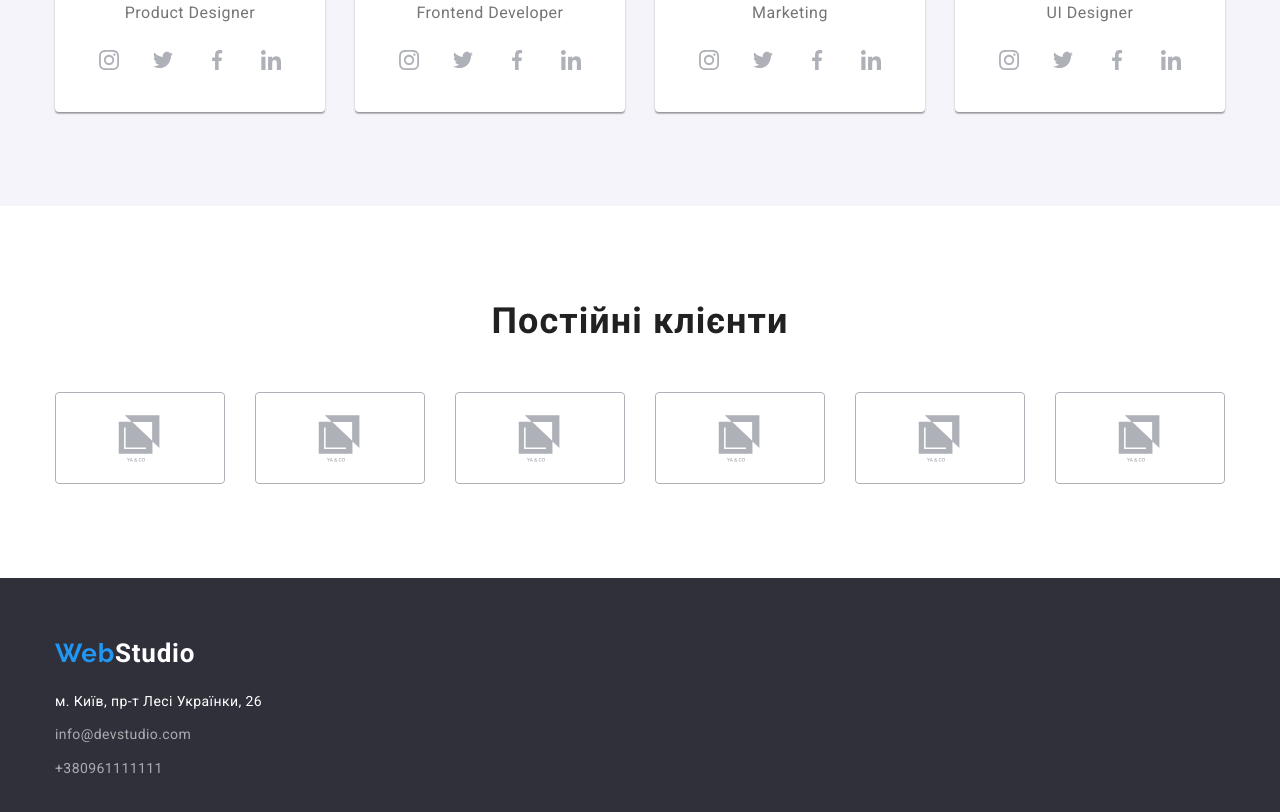
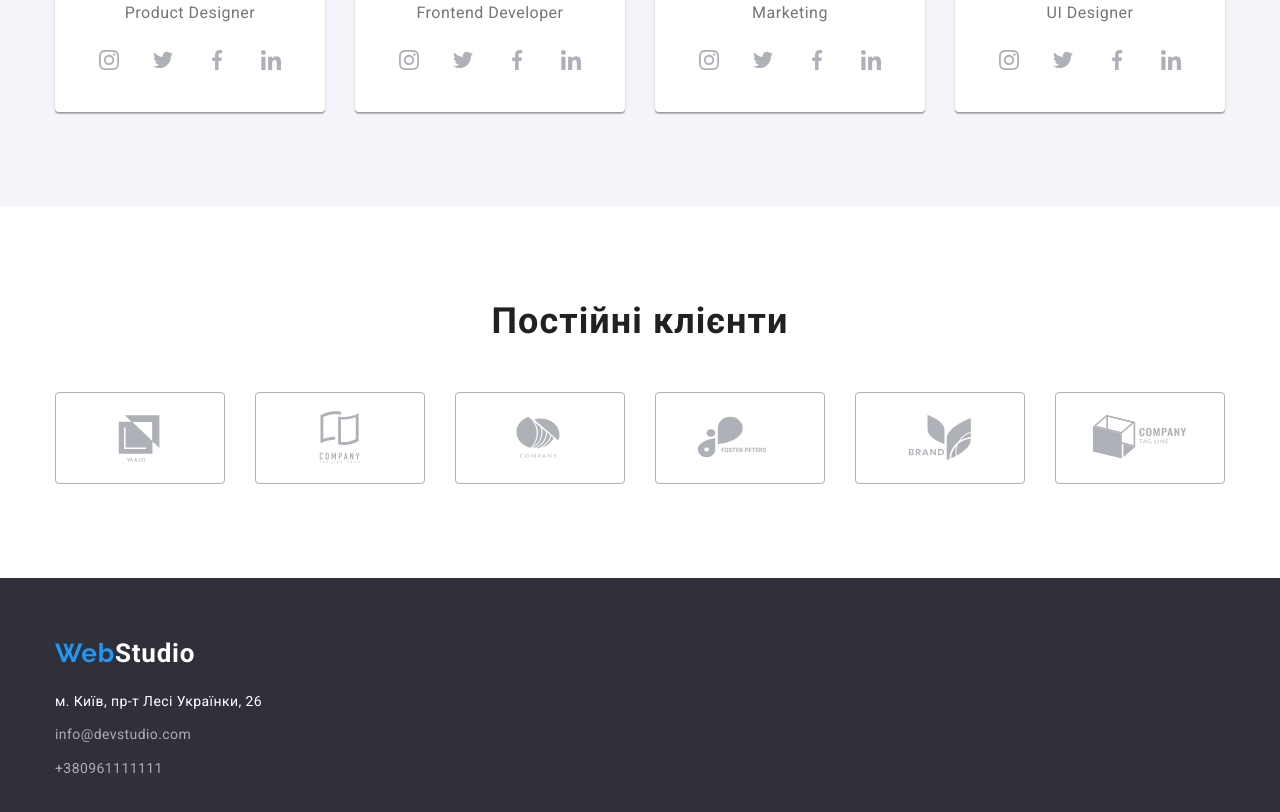
Before and after one commit to IrynaKR-1/goit-markup-hw-04, a plain HTML site: page index.html in a window 1280 px wide. Shown: the part 1948-2760 px from the top of the page. Drawn offline with nearby package versions, Linux system fonts and the light colour scheme.

Commit message:
hw-4-logo5

```diff
--- a/css/styles.css
+++ b/css/styles.css
@@ -368,6 +368,9 @@ body {
 .clients-href:hover .clients-icon {
   fill: var(--main-color);
 }
+.clients-href:focus .clients-icon {
+  fill: var(--main-color);
+}
 .clients-ul {
   display: flex;
   justify-content: center;
--- a/index.html
+++ b/index.html
@@ -303,35 +303,35 @@
             <li class="clients-li">
               <a href="" class="clients-href">
                 <svg class="clients-icon" width="106" height="60">
-                  <use href="./img/symbol-defs.svg#icon-Logo"></use>
+                  <use href="./img/symbol-defs.svg#icon-Logo1"></use>
                 </svg>
               </a>
             </li>
             <li class="clients-li">
               <a href="" class="clients-href">
                 <svg class="clients-icon" width="106" height="60">
-                  <use href="./img/symbol-defs.svg#icon-Logo"></use>
+                  <use href="./img/symbol-defs.svg#icon-Logo2"></use>
                 </svg>
               </a>
             </li>
             <li class="clients-li">
               <a href="" class="clients-href">
                 <svg class="clients-icon" width="106" height="60">
-                  <use href="./img/symbol-defs.svg#icon-Logo"></use>
+                  <use href="./img/symbol-defs.svg#icon-Logo3"></use>
                 </svg>
               </a>
             </li>
             <li class="clients-li">
               <a href="" class="clients-href">
                 <svg class="clients-icon" width="106" height="60">
-                  <use href="./img/symbol-defs.svg#icon-Logo"></use>
+                  <use href="./img/symbol-defs.svg#icon-Logo4"></use>
                 </svg>
               </a>
             </li>
             <li class="clients-li">
               <a href="" class="clients-href">
                 <svg class="clients-icon" width="106" height="60">
-                  <use href="./img/symbol-defs.svg#icon-Logo"></use>
+                  <use href="./img/symbol-defs.svg#icon-Logo5"></use>
                 </svg>
               </a>
             </li>
```
